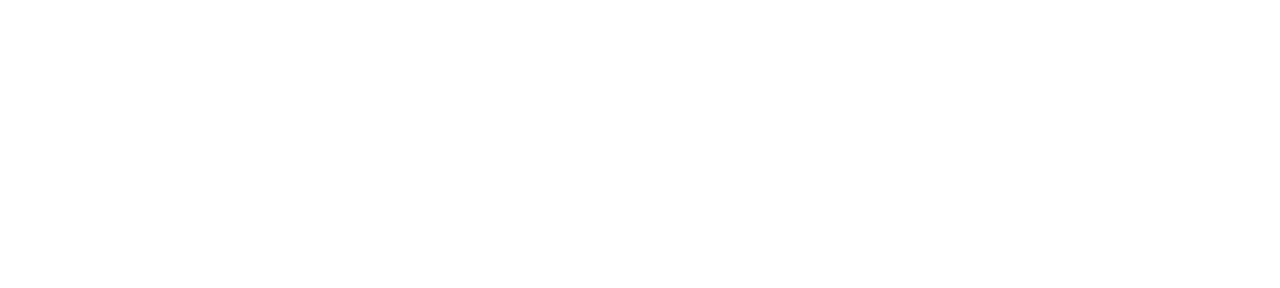
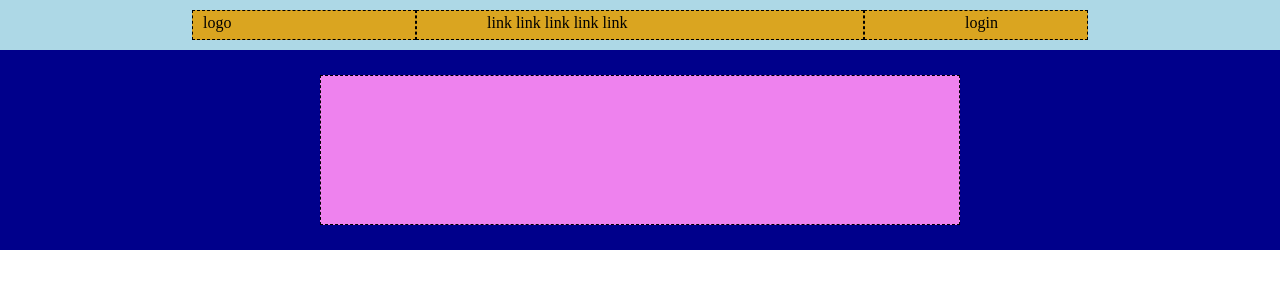
Before and after one commit to AndreaBarbuto99/htmlcss-struttura-discord, a plain HTML site: page index.html in a window 1280 px wide. Drawn offline with Linux system fonts and the light colour scheme.

Commit message:
feat: aggiunta prima sezione layout

```diff
--- a/index.html
+++ b/index.html
@@ -1,12 +1,51 @@
 <!DOCTYPE html>
 <html lang="en">
+
 <head>
     <meta charset="UTF-8">
     <meta name="viewport" content="width=device-width, initial-scale=1.0">
     <title>Struttura Discord</title>
     <link rel="stylesheet" href="./styles/style.css">
 </head>
+
 <body>
+    <header class="header-container">
+        <div class="header-bar-container">
+            <div class="header-logo orange dashed col-3 header-padding">
+                logo
+            </div>
+            <div class="header-links orange dashed col-6 header-padding">
+                link link link link link
+            </div>
+            <div class="header-login orange dashed col-3 header-padding">
+                login
+            </div>
+        </div>
+    </header>
+    <main>
+        <section class="hello-bar blue height general-padding">
+            <div class="hello-bar-content dashed">
+            </div>
+            <!-- completato -->
+        </section>
+        <section class="first-section">
+            <div class="first-section-content"></div>
+        </section>
+        <section class="second-section">
+            <div class="second-section-content"></div>
+        </section>
+        <section class="third-section">
+            <div class="third-section-content"></div>
+        </section>
+    </main>
+
+    <footer class="footer-section">
+        <div class="footer-section-content"></div>
+        <div class="footer-section-info"></div>
+    </footer>
+
+
 
 </body>
+
 </html>
--- a/styles/style.css
+++ b/styles/style.css
@@ -0,0 +1,93 @@
+* {
+    margin: 0;
+    padding: 0;
+    box-sizing: border-box;
+}
+
+/* Utility classes colors*/
+.orange {
+     background-color: #daa520;
+}
+
+.blue {
+    background-color: darkblue;
+}
+
+/* utility classes border and block division */
+.dashed {
+     border: 1px dashed black;
+}
+
+.col-3 {
+    flex-basis: calc((100% / 12) * 3);
+}
+
+.col-6 {
+    flex-basis: calc((100%/12) * 6);
+}
+
+/* utily classes spacing */
+.header-padding {
+
+    padding-bottom: 3px;
+    padding-top: 3px;
+}
+
+.height {
+    height: 200px;
+}
+
+.general-padding {
+  padding: 25px 0px;
+}
+
+
+
+/* Rules */
+
+.header-container {
+    background-color: #add8e6;
+    display: flex;
+    height: 50px;
+    justify-content: center;
+    align-items: center;
+
+}
+
+.header-bar-container{
+    display: flex;
+    height: 30px;
+    justify-content: flex-end;
+    flex-basis: 70%;
+
+
+}
+
+.header-logo {
+
+    padding-left: 10px;
+}
+
+.header-links {
+
+    padding-left: 70px;
+    padding-right: 10px;
+}
+
+.header-login {
+
+    padding-left: 100px;
+}
+
+.hello-bar {
+
+
+}
+
+.hello-bar-content {
+    height: 150px;
+    width: 50%;
+    margin: 0px auto;
+    background-color: #ee82ee;
+
+}
```
